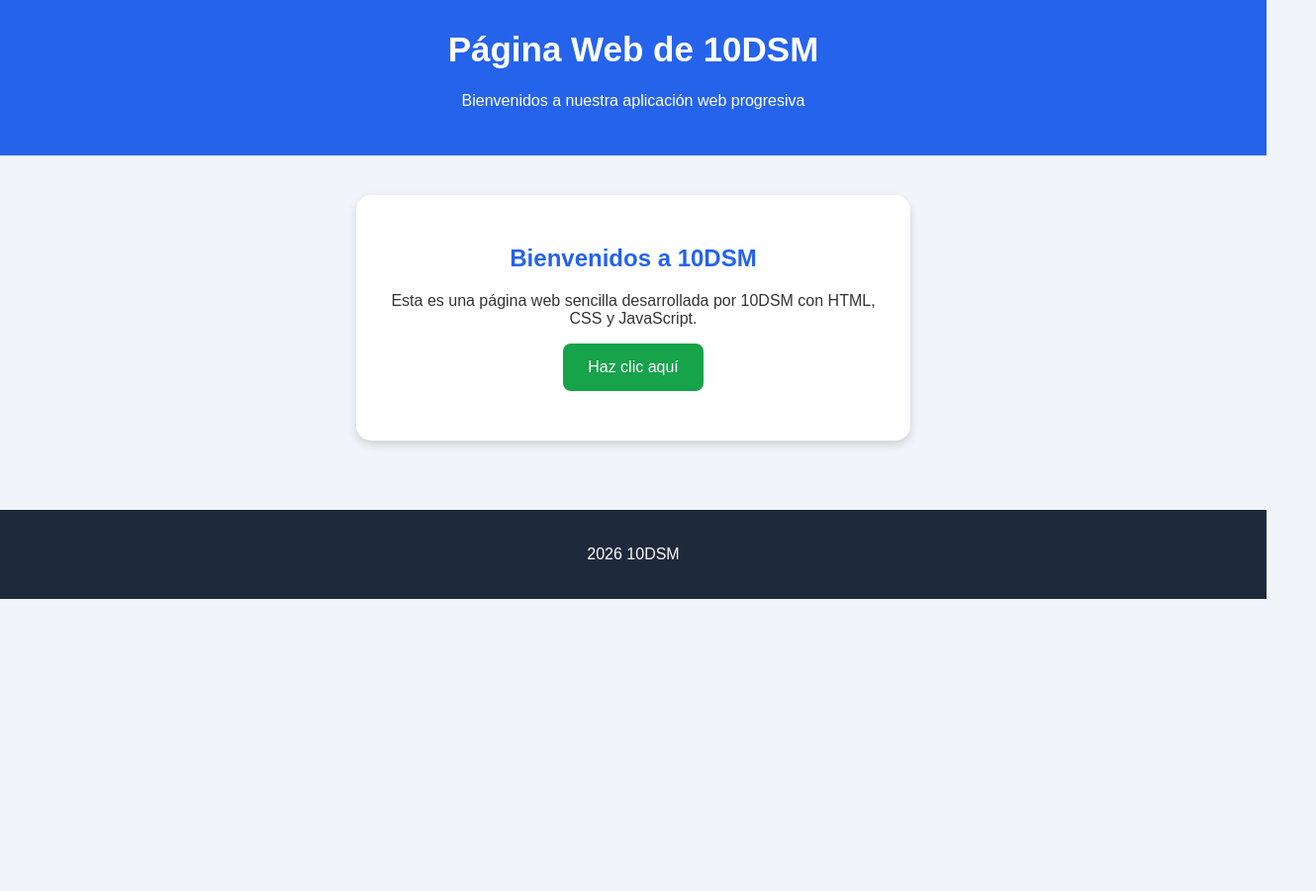
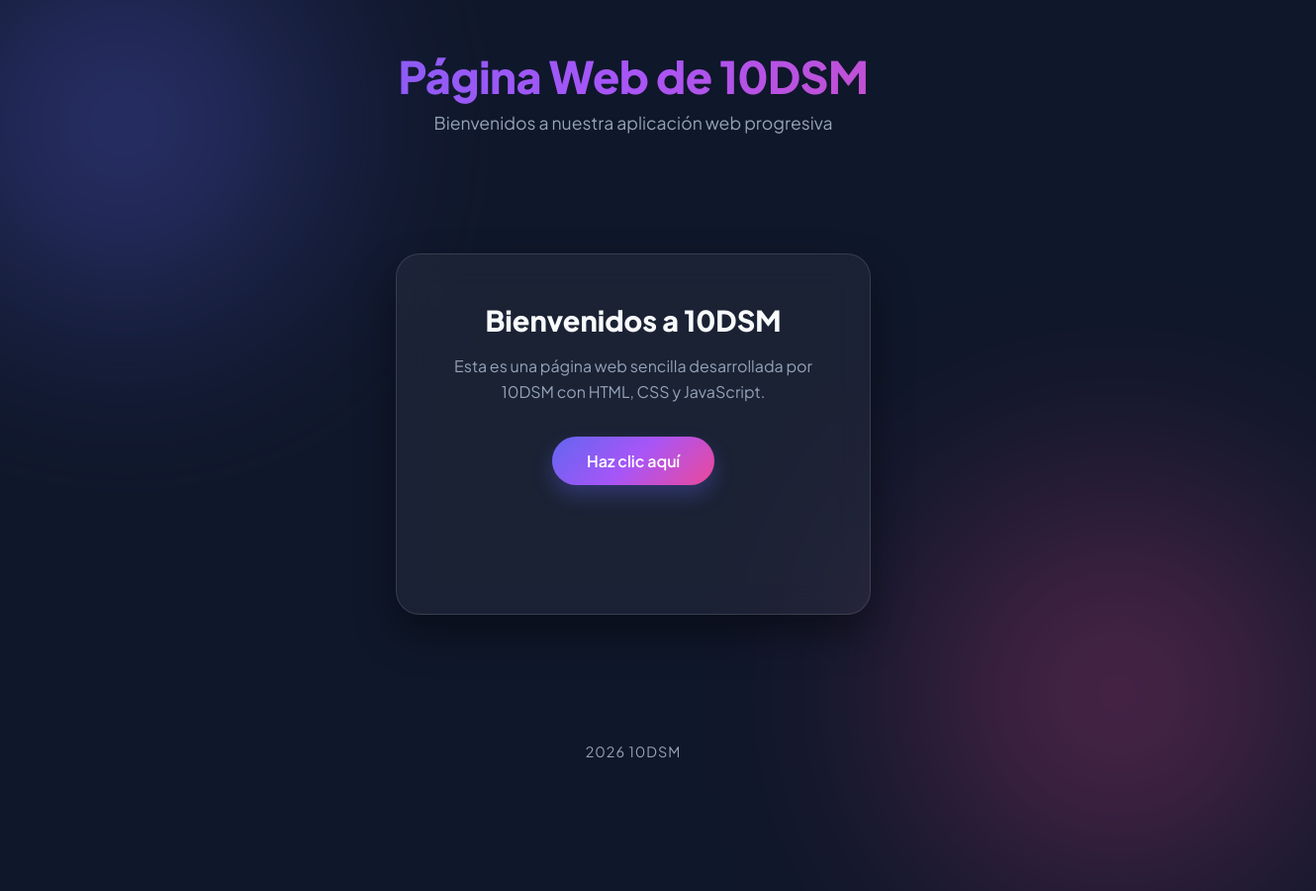
Before and after one commit to RaulEMarquez/PAGINAWEB22, a plain HTML site: page index.html in a window 1280 px wide. Shown: the whole page at 99% size, 1330 px wide, since content can reach past the window. Before the commit the page ends 800 px from the top, so only its background shows below. Drawn offline with Linux system fonts and the light colour scheme.

Commit message:
actualizar hoja de estilos

```diff
--- a/style.css
+++ b/style.css
@@ -1,63 +1,218 @@
+/* ==========================================
+   IMPORTACIÓN DE FUENTES Y CONFIGURACIÓN BASE
+   ========================================== */
+@import url('https://fonts.googleapis.com/css2?family=Plus+Jakarta+Sans:wght@400;600;800&display=swap');
+
+:root {
+    /* Paleta de colores */
+    --bg-primary: #0f172a;
+    --primary-gradient: linear-gradient(135deg, #6366f1 0%, #a855f7 50%, #ec4899 100%);
+    --card-bg: rgba(255, 255, 255, 0.05);
+    --card-border: rgba(255, 255, 255, 0.12);
+    --text-main: #f8fafc;
+    --text-muted: #94a3b8;
+    --accent: #22d3ee;
+    --shadow: 0 20px 40px rgba(0, 0, 0, 0.4);
+}
+
+* {
+    margin: 0;
+    padding: 0;
+    box-sizing: border-box;
+    font-family: 'Plus Jakarta Sans', sans-serif;
+}
 
 body {
-    font-family: Arial, sans-serif;
-    margin: 0;
-    background-color: #f1f5f9;
-    color: #333;
-    text-align: center;
+    min-height: 100vh;
+    background-color: var(--bg-primary);
+    color: var(--text-main);
+    display: flex;
+    flex-direction: column;
+    justify-content: space-between;
+    align-items: center;
+    position: relative;
+    overflow-x: hidden;
 }
 
+/* Fondo dinámico con orbes de color suave */
+body::before,
+body::after {
+    content: '';
+    position: absolute;
+    border-radius: 50%;
+    filter: blur(120px);
+    z-index: -1;
+}
+
+body::before {
+    width: 350px;
+    height: 350px;
+    background: #6366f1;
+    top: -50px;
+    left: -50px;
+    opacity: 0.4;
+}
+
+body::after {
+    width: 400px;
+    height: 400px;
+    background: #ec4899;
+    bottom: -100px;
+    right: -50px;
+    opacity: 0.3;
+}
+
+/* ==========================================
+   ENCABEZADO (HEADER)
+   ========================================== */
 header {
-    background-color: #2563eb;
-    color: white;
-    padding: 30px;
+    width: 100%;
+    text-align: center;
+    padding: 3rem 1rem 1.5rem;
+    animation: fadeInDown 0.8s ease-out;
 }
 
 header h1 {
-    margin-top: 0;
-    font-size: 35px;
+    font-size: 2.8rem;
+    font-weight: 800;
+    background: var(--primary-gradient);
+    -webkit-background-clip: text;
+    background-clip: text;
+    -webkit-text-fill-color: transparent;
+    letter-spacing: -0.5px;
+    margin-bottom: 0.5rem;
 }
 
-main {
-    padding: 40px;
+header p {
+    color: var(--text-muted);
+    font-size: 1.1rem;
+    font-weight: 400;
 }
 
+/* ==========================================
+   CONTENIDO PRINCIPAL (MAIN)
+   ========================================== */
+main {
+    flex: 1;
+    display: flex;
+    justify-content: center;
+    align-items: center;
+    width: 100%;
+    padding: 2rem 1rem;
+}
+
+/* Tarjeta principal con efecto Glassmorphism */
 .tarjeta {
-    background-color: white;
-    max-width: 500px;
-    margin: auto;
-    padding: 30px;
-    border-radius: 15px;
-    box-shadow: 0 4px 10px rgba(0, 0, 0, 0.15);
+    background: var(--card-bg);
+    -webkit-backdrop-filter: blur(16px);
+    backdrop-filter: blur(16px);
+    border: 1px solid var(--card-border);
+    border-radius: 24px;
+    padding: 3rem 2.5rem;
+    max-width: 480px;
+    width: 100%;
+    text-align: center;
+    box-shadow: var(--shadow);
+    transition: transform 0.3s ease, box-shadow 0.3s ease;
+    animation: fadeInUp 0.8s ease-out;
+}
+
+.tarjeta:hover {
+    transform: translateY(-8px);
+    box-shadow: 0 25px 50px rgba(168, 85, 247, 0.25);
 }
 
 .tarjeta h2 {
-    color: #2563eb;
+    font-size: 1.8rem;
+    color: var(--text-main);
+    margin-bottom: 1rem;
 }
 
-button {
-    background-color: #16a34a;
-    color: white;
-    border: none;
-    padding: 15px 25px;
-    border-radius: 8px;
-    cursor: pointer;
-    font-size: 16px;
+.tarjeta p {
+    color: var(--text-muted);
+    line-height: 1.6;
+    margin-bottom: 2rem;
+    font-size: 1rem;
 }
 
-button:hover {
-    background-color: #15803d;
+/* Botón interactivo estilizado */
+#boton {
+    background: var(--primary-gradient);
+    color: #ffffff;
+    border: none;
+    padding: 0.9rem 2.2rem;
+    font-size: 1rem;
+    font-weight: 600;
+    border-radius: 50px;
+    cursor: pointer;
+    box-shadow: 0 10px 20px rgba(99, 102, 241, 0.3);
+    transition: all 0.3s cubic-bezier(0.4, 0, 0.2, 1);
+    outline: none;
 }
 
-#mensaje {
-    color: #2563eb;
-    font-weight: bold;
-    margin-top: 20px;
+#boton:hover {
+    transform: scale(1.05);
+    box-shadow: 0 15px 30px rgba(236, 72, 153, 0.4);
 }
 
+#boton:active {
+    transform: scale(0.98);
+}
+
+/* Estilo para el mensaje que generará JavaScript */
+#mensaje {
+    margin-top: 1.5rem;
+    color: var(--accent);
+    font-weight: 600;
+    font-size: 1.05rem;
+    min-height: 1.5em;
+    transition: opacity 0.3s ease;
+}
+
+/* ==========================================
+   PIE DE PÁGINA (FOOTER)
+   ========================================== */
 footer {
-    background-color: #1e293b;
-    color: white;
-    padding: 20px;
-    margin-top: 30px;
+    width: 100%;
+    text-align: center;
+    padding: 2rem 1rem;
+    color: var(--text-muted);
+    font-size: 0.9rem;
+    letter-spacing: 1px;
 }
+
+/* ==========================================
+   ANIMACIONES
+   ========================================== */
+@keyframes fadeInDown {
+    from {
+        opacity: 0;
+        transform: translateY(-30px);
+    }
+    to {
+        opacity: 1;
+        transform: translateY(0);
+    }
+}
+
+@keyframes fadeInUp {
+    from {
+        opacity: 0;
+        transform: translateY(30px);
+    }
+    to {
+        opacity: 1;
+        transform: translateY(0);
+    }
+}
+
+/* Adaptación responsive */
+@media (max-width: 480px) {
+    header h1 {
+        font-size: 2.2rem;
+    }
+
+    .tarjeta {
+        padding: 2rem 1.5rem;
+    }
+}
```
